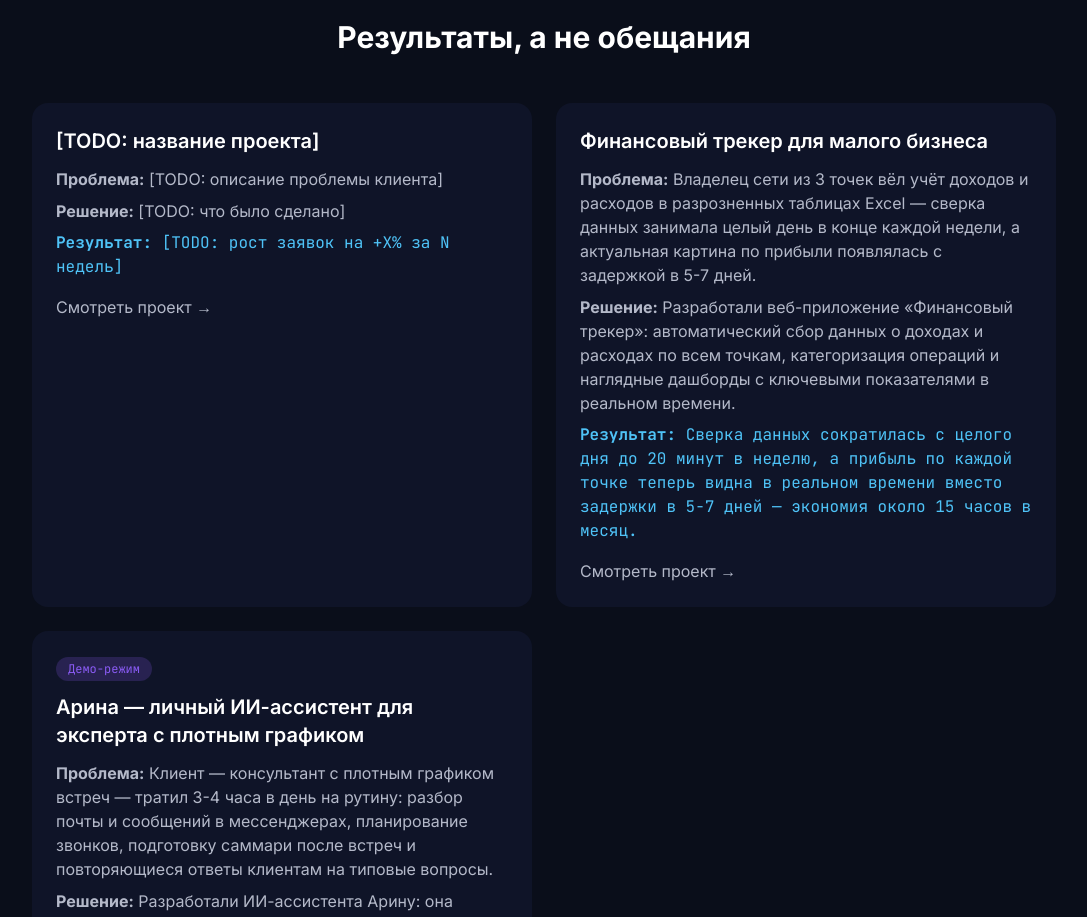
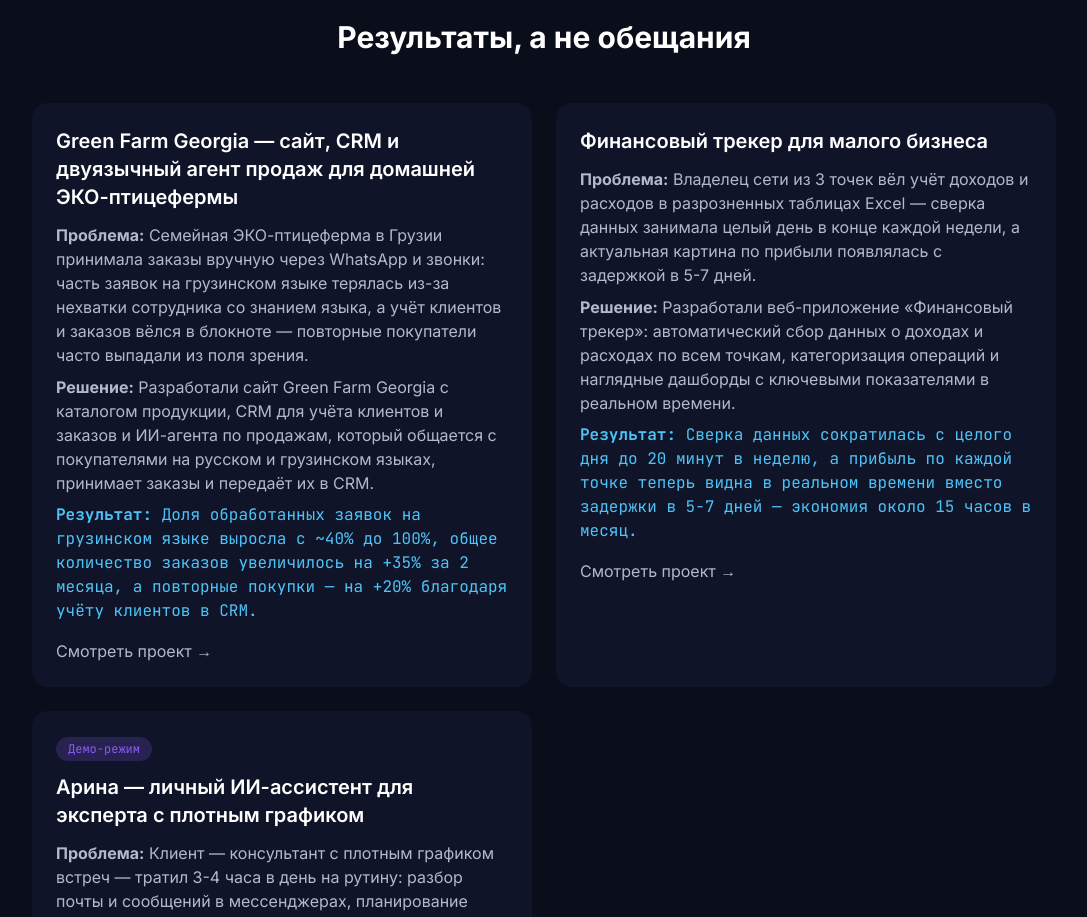
Before and after one commit to nvnbiz/bf-group-landing, a Next.js app: page / in a window 1280 px wide. Shown: the part 1520-2437 px from the top of the page, without its empty margins (96-1183 px from the left). Built offline with nearby package versions, Linux system fonts and the light colour scheme.

Commit message:
content: add Green Farm Georgia case study (site + CRM + bilingual sales agent)

```diff
--- a/data/content.ts
+++ b/data/content.ts
@@ -75,10 +75,13 @@
   {
     id: 'case-sites-1',
     category: 'sites',
-    title: '[TODO: название проекта]',
-    problem: '[TODO: описание проблемы клиента]',
-    solution: '[TODO: что было сделано]',
-    result: '[TODO: рост заявок на +X% за N недель]',
+    title: 'Green Farm Georgia — сайт, CRM и двуязычный агент продаж для домашней ЭКО-птицефермы',
+    problem:
+      'Семейная ЭКО-птицеферма в Грузии принимала заказы вручную через WhatsApp и звонки: часть заявок на грузинском языке терялась из-за нехватки сотрудника со знанием языка, а учёт клиентов и заказов вёлся в блокноте — повторные покупатели часто выпадали из поля зрения.',
+    solution:
+      'Разработали сайт Green Farm Georgia с каталогом продукции, CRM для учёта клиентов и заказов и ИИ-агента по продажам, который общается с покупателями на русском и грузинском языках, принимает заказы и передаёт их в CRM.',
+    result:
+      'Доля обработанных заявок на грузинском языке выросла с ~40% до 100%, общее количество заказов увеличилось на +35% за 2 месяца, а повторные покупки — на +20% благодаря учёту клиентов в CRM.',
     link: '[TODO: ссылка на проект]',
   },
   {
```
